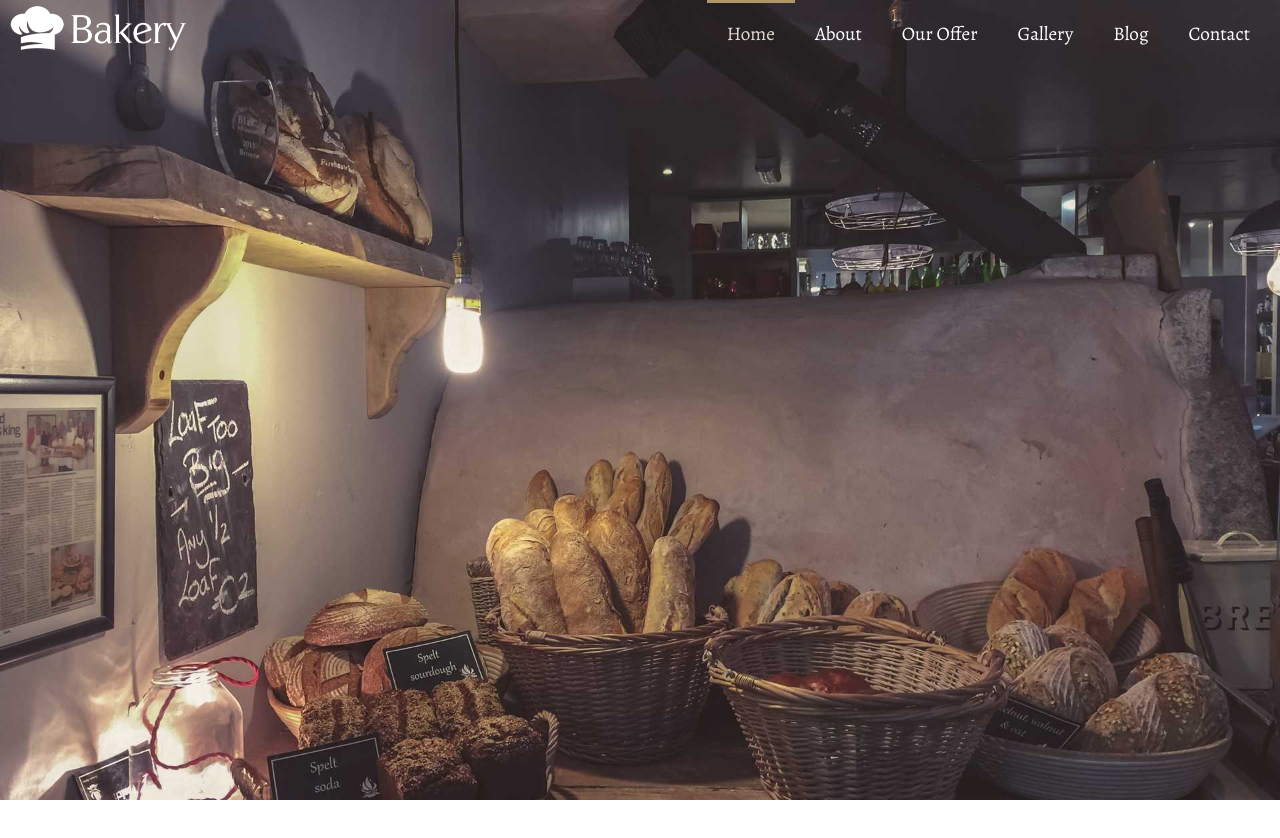
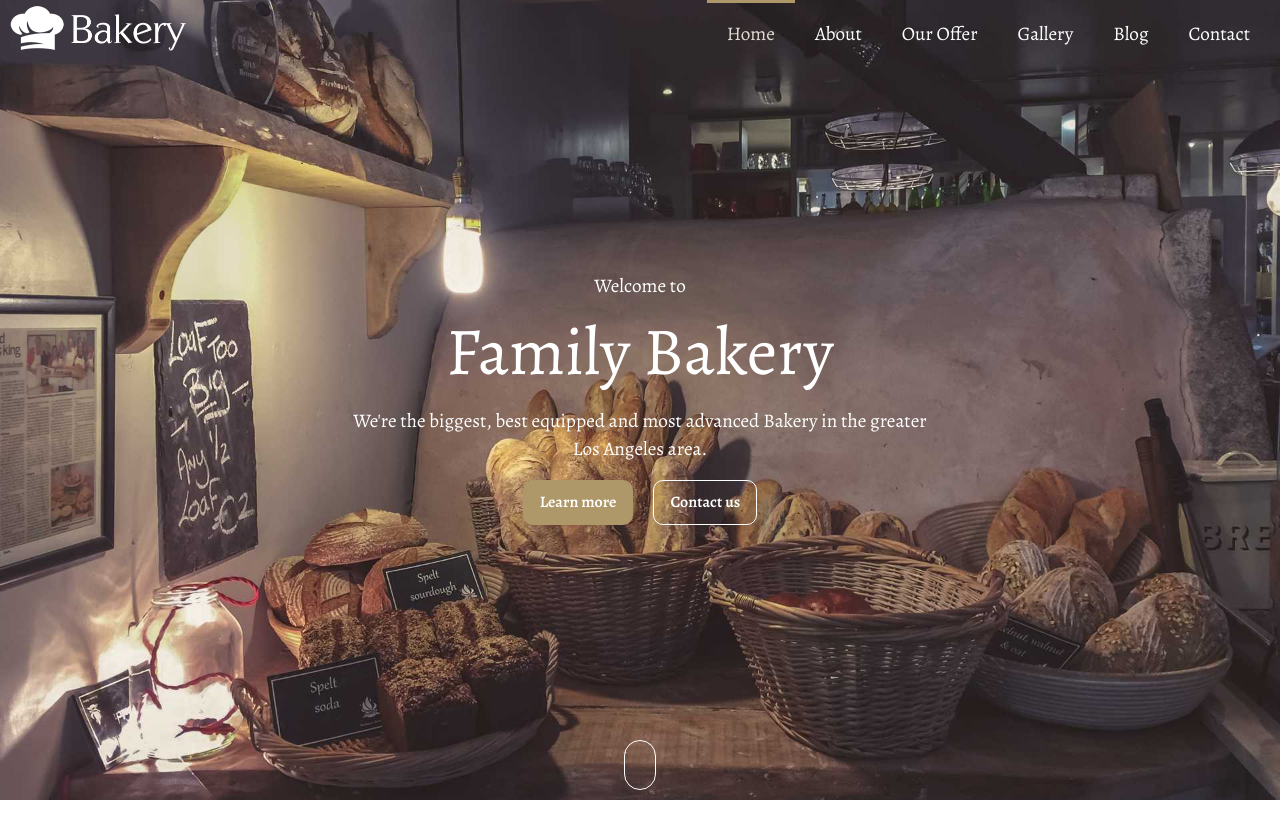
Before and after one commit to Obaadz/Bakery-Template, a plain HTML site: page index.html in a window 1280 px wide. Shown: the top 838 px of the page. Drawn offline with nearby package versions, Linux system fonts and the light colour scheme.

Commit message:
feat: Add hero section

```diff
--- a/assets/css/global.css
+++ b/assets/css/global.css
@@ -1,3 +1,9 @@
+:root {
+  --section-padding: 100px;
+  --primary-color: 174 151 104;
+  --secondary-color: 224 220 210;
+}
+
 *,
 *::before,
 *::after {
@@ -65,3 +71,37 @@ img {
     width: 1170px;
   }
 }
+
+.bg-primary {
+  background-color: rgb(var(--primary-color));
+}
+
+button {
+  padding: 0.75rem 1rem;
+  cursor: pointer;
+  color: #fff;
+  border: none;
+  outline: none;
+  border-radius: 10px;
+  transition: background-color 0.3s, color 0.3s;
+  font-weight: 600;
+}
+
+button.bg-primary {
+  background-color: rgb(var(--primary-color));
+  border: 1px solid transparent;
+}
+
+button.bg-trans {
+  background-color: transparent;
+  border: 1px solid #fff;
+}
+
+button.bg-primary:hover {
+  background-color: #fff;
+  color: #303030;
+}
+button.bg-trans:hover {
+  background-color: #fff;
+  color: #303030;
+}
--- a/assets/css/style.css
+++ b/assets/css/style.css
@@ -1,9 +1,3 @@
-:root {
-  --section-padding: 100px;
-  --primary-color: 174 151 104;
-  --secondary-color: 224 220 210;
-}
-
 body {
   height: 500vh;
 }
@@ -91,8 +85,8 @@ header .navbar ul li a:hover {
     color: #000;
     z-index: -1;
     overflow: hidden;
-    max-height: 0px;
-    transition: max-height 0.5s, top 0.2s;
+    max-height: 1px;
+    transition: max-height 0.7s ease-out;
   }
 
   header .menu[show] ~ .navbar {
@@ -123,18 +117,88 @@ header.bg-light {
 
 /* hero/landing */
 #home #hero {
+  position: relative;
   width: 100vw;
   height: 100vh;
+  background-image: url("../images/hero-bg.jpg");
+  background-size: cover;
+  background-position: center center;
+  display: grid;
+  align-items: center;
+}
+
+#home #hero .content {
+  max-width: 600px;
   display: flex;
   flex-direction: column;
   justify-content: center;
   align-items: center;
   gap: 1rem;
-  background-image: url("../images/hero-bg.jpg");
-  background-size: cover;
   text-align: center;
+  color: #fff;
+  font-size: 1.2em;
 }
 
-#hero button {
+#home #hero h1 {
+  font-size: 3em; /*fallback for old browsers */
+  font-size: clamp(2em, 0.875rem + 8.333vw, 3.5em);
+  font-weight: normal;
+}
+
+#home #hero .description {
+  line-height: 1.5;
+}
+
+#home #hero .buttons {
+  display: flex;
+  gap: 20px;
+}
+
+#home #hero .buttons button {
   font-size: initial;
 }
+
+#home #hero .scroll-down {
+  position: absolute;
+  width: 32px;
+  height: 50px;
+  border: 1px solid #fff;
+  border-radius: 20px;
+  bottom: 10px;
+  left: 50%;
+  transform: translateX(-50%);
+  cursor: pointer;
+}
+
+#home #hero .scroll-down::before {
+  content: "";
+  position: absolute;
+  top: 20%;
+  left: 50%;
+  transform: translate(-50%, -50%);
+  width: 5px;
+  height: 5px;
+  border-radius: 50%;
+  background-color: #fff;
+  opacity: 0;
+  -webkit-animation: scroll_down 3s ease-in-out infinite;
+  -moz-animation: scroll_down 3s ease-in-out infinite;
+  -o-animation: scroll_down 3s ease-in-out infinite;
+  animation: scroll_down 3s ease-in-out infinite;
+}
+
+@keyframes scroll_down {
+  0% {
+    top: 20%;
+    opacity: 0;
+  }
+  30% {
+    top: 40%;
+    opacity: 1;
+  }
+  50%,
+  100% {
+    opacity: 0;
+    top: 50%;
+  }
+}
--- a/index.html
+++ b/index.html
@@ -66,7 +66,22 @@
         </nav>
       </div>
     </header>
-    <section id="hero" class="CoverChecker"></section>
+    <section id="hero" class="CoverChecker">
+      <div class="container content">
+        <p>Welcome to</p>
+        <h1>Family Bakery</h1>
+        <p class="description">
+          We're the biggest, best equipped and most advanced Bakery in the
+          greater Los Angeles area.
+        </p>
+        <div class="buttons">
+          <button class="bg-primary">Learn more</button>
+          <button class="bg-trans">Contact us</button>
+        </div>
+      </div>
+      <a href="#who_we" class="scroll-down"></a>
+    </section>
+    <section id="who_we"></section>
     <script src="./assets/js/main.js"></script>
   </body>
 </html>
```
